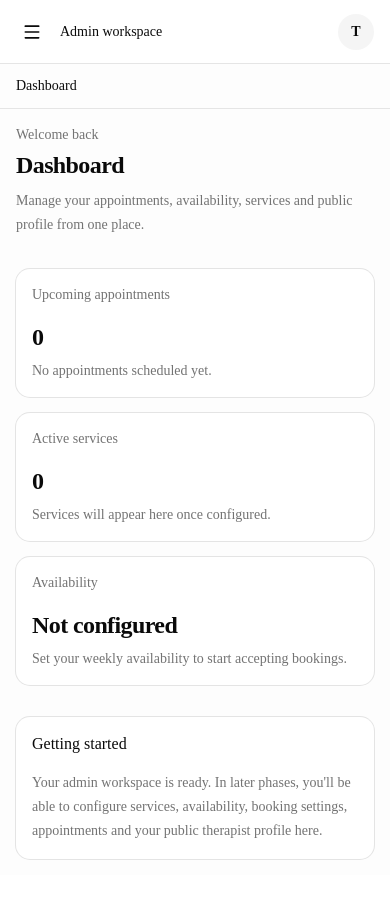
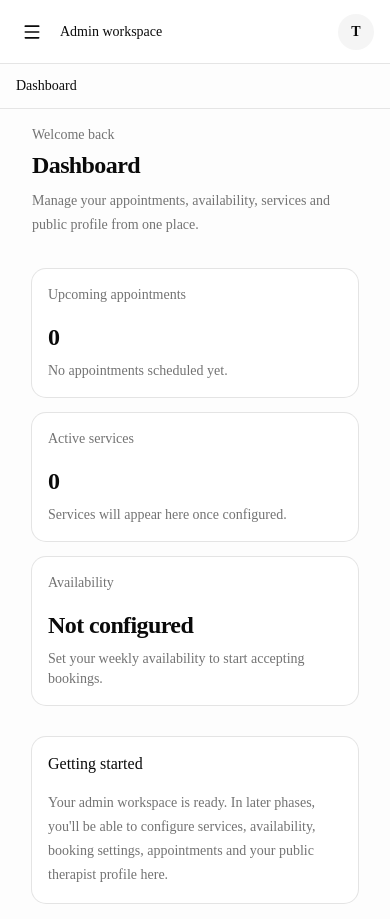
Before and after one commit to Praisepaul/MySLP, a Next.js app: page /admin in a window 390 px wide. Before the commit the page ends 875 px from the top, so only its background shows below. Built offline with nearby package versions, Linux system fonts and the light colour scheme.

Commit message:
feat: add global application states and design system polish

```diff
--- a/app/admin/page.tsx
+++ b/app/admin/page.tsx
@@ -1,5 +1,6 @@
 import { Card, CardContent, CardHeader, CardTitle } from "@/components/ui/card";
 import { AdminShell } from "@/components/admin/layout/admin-shell";
+import { PageContainer } from "@/components/ui/page-container";
 
 const dashboardCards = [
   {
@@ -22,7 +23,7 @@ const dashboardCards = [
 export default function AdminPage() {
   return (
     <AdminShell>
-      <div className="mx-auto w-full max-w-7xl space-y-8">
+      <PageContainer className="space-y-8">
         <div>
           <p className="text-sm font-medium text-muted-foreground">
             Welcome back
@@ -73,7 +74,7 @@ export default function AdminPage() {
             </p>
           </CardContent>
         </Card>
-      </div>
+      </PageContainer>
     </AdminShell>
   );
 }
--- /dev/null
+++ b/app/error.tsx
@@ -0,0 +1,44 @@
+"use client";
+
+import { AlertCircle } from "lucide-react";
+import { Button } from "@/components/ui/button";
+import {
+  Card,
+  CardContent,
+  CardDescription,
+  CardHeader,
+  CardTitle,
+} from "@/components/ui/card";
+
+interface GlobalErrorProps {
+  error: Error & { digest?: string };
+  reset: () => void;
+}
+
+export default function GlobalError({ error, reset }: GlobalErrorProps) {
+  console.error(error);
+
+  return (
+    <main className="flex min-h-screen items-center justify-center bg-background px-4 py-12">
+      <Card className="w-full max-w-lg">
+        <CardHeader>
+          <div className="mb-2 flex size-10 items-center justify-center rounded-full bg-destructive/10 text-destructive">
+            <AlertCircle aria-hidden="true" className="size-5" />
+          </div>
+
+          <CardTitle>Something went wrong</CardTitle>
+
+          <CardDescription>
+            We couldn&apos;t load this page correctly. Please try again.
+          </CardDescription>
+        </CardHeader>
+
+        <CardContent>
+          <Button type="button" onClick={reset}>
+            Try again
+          </Button>
+        </CardContent>
+      </Card>
+    </main>
+  );
+}
--- a/app/globals.css
+++ b/app/globals.css
@@ -121,10 +121,28 @@
   * {
     @apply border-border outline-ring/50;
   }
+
+  html {
+    @apply scroll-smooth font-sans;
+  }
+
   body {
-    @apply bg-background text-foreground;
+    @apply min-h-screen bg-background text-foreground antialiased;
   }
-  html {
-    @apply font-sans;
+
+  ::selection {
+    @apply bg-primary text-primary-foreground;
+  }
+
+  :focus-visible {
+    @apply outline-2 outline-offset-2 outline-ring;
+  }
+
+  button,
+  a,
+  input,
+  textarea,
+  select {
+    @apply transition-colors;
   }
 }
--- /dev/null
+++ b/app/loading.tsx
@@ -0,0 +1,17 @@
+import { Skeleton } from "@/components/ui/skeleton";
+
+export default function Loading() {
+  return (
+    <main
+      className="flex min-h-screen items-center justify-center bg-background px-6"
+      aria-label="Loading"
+    >
+      <div className="w-full max-w-md space-y-4">
+        <Skeleton className="h-8 w-40" />
+        <Skeleton className="h-4 w-full" />
+        <Skeleton className="h-4 w-5/6" />
+        <Skeleton className="mt-6 h-10 w-32" />
+      </div>
+    </main>
+  );
+}
--- /dev/null
+++ b/app/not-found.tsx
@@ -0,0 +1,28 @@
+import Link from "next/link";
+import { ArrowLeft } from "lucide-react";
+
+export default function NotFound() {
+  return (
+    <main className="flex min-h-screen items-center justify-center bg-background px-4 py-12">
+      <div className="w-full max-w-lg text-center">
+        <p className="text-sm font-medium text-muted-foreground">404</p>
+
+        <h1 className="mt-3 text-3xl font-semibold tracking-tight sm:text-4xl">
+          Page not found
+        </h1>
+
+        <p className="mx-auto mt-4 max-w-md text-sm leading-6 text-muted-foreground sm:text-base">
+          The page you&apos;re looking for doesn&apos;t exist or may have moved.
+        </p>
+
+        <Link
+          href="/"
+          className="mt-8 inline-flex h-9 items-center justify-center gap-2 rounded-md bg-primary px-4 py-2 text-sm font-medium text-primary-foreground transition-colors hover:bg-primary/90 focus-visible:outline-2 focus-visible:outline-offset-2 focus-visible:outline-ring"
+        >
+          <ArrowLeft aria-hidden="true" className="size-4" />
+          Back to home
+        </Link>
+      </div>
+    </main>
+  );
+}
--- a/app/page.tsx
+++ b/app/page.tsx
@@ -1,5 +1,6 @@
 import { PublicFooter } from "@/components/public/layout/public-footer";
 import { PublicHeader } from "@/components/public/navigation/public-header";
+import { PageContainer } from "@/components/ui/page-container";
 
 export default function Home() {
   return (
@@ -7,10 +8,11 @@ export default function Home() {
       <PublicHeader />
 
       <main className="flex-1">
-        <section className="mx-auto flex min-h-[60vh] w-full max-w-7xl items-center px-4 py-20 sm:px-6 lg:px-8">
+        <section className="flex min-h-[60vh] items-center py-20">
+          <PageContainer>
             <div className="max-w-3xl">
               <p className="mb-4 text-sm font-medium text-muted-foreground">
-              Speech & language care
+                Speech &amp; language care
               </p>
 
               <h1 className="text-4xl font-semibold tracking-tight sm:text-5xl lg:text-6xl">
@@ -18,10 +20,11 @@ export default function Home() {
               </h1>
 
               <p className="mt-6 max-w-2xl text-lg leading-8 text-muted-foreground">
-              A simple, welcoming way to learn about services and book a session
-              online.
+                A simple, welcoming way to learn about services and book a
+                session online.
               </p>
             </div>
+          </PageContainer>
         </section>
       </main>
 
--- /dev/null
+++ b/components/ui/page-container.tsx
@@ -0,0 +1,29 @@
+import type { HTMLAttributes } from "react";
+import { cn } from "@/lib/utils";
+
+interface PageContainerProps extends HTMLAttributes<HTMLDivElement> {
+  size?: "default" | "wide" | "narrow";
+}
+
+const sizeClasses = {
+  default: "max-w-7xl",
+  wide: "max-w-[90rem]",
+  narrow: "max-w-4xl",
+} as const;
+
+export function PageContainer({
+  className,
+  size = "default",
+  ...props
+}: PageContainerProps) {
+  return (
+    <div
+      className={cn(
+        "mx-auto w-full px-4 sm:px-6 lg:px-8",
+        sizeClasses[size],
+        className,
+      )}
+      {...props}
+    />
+  );
+}
```
Lines whose indentation alone changed are shown as unchanged.
